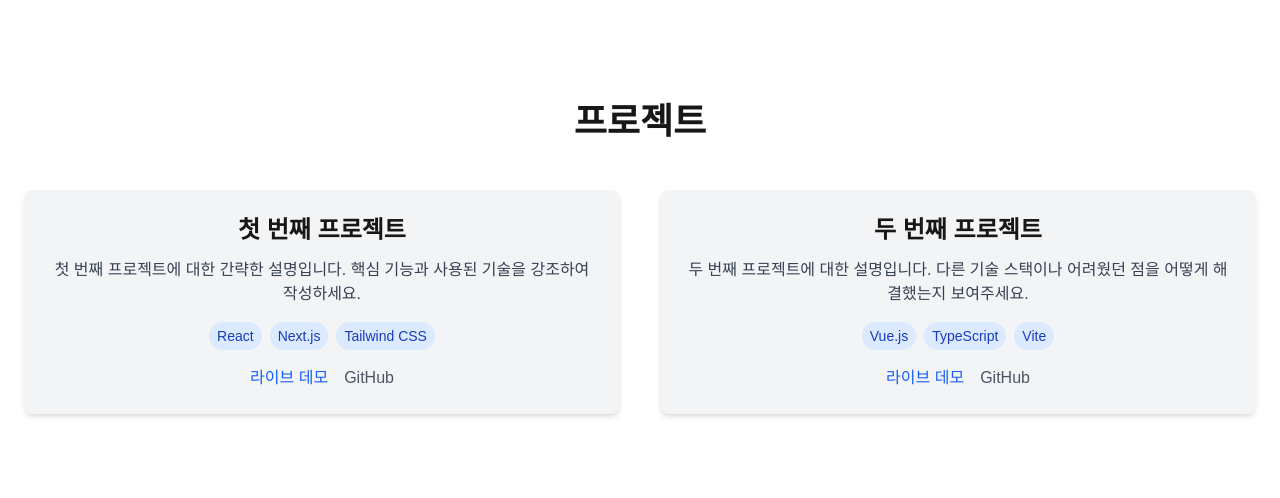
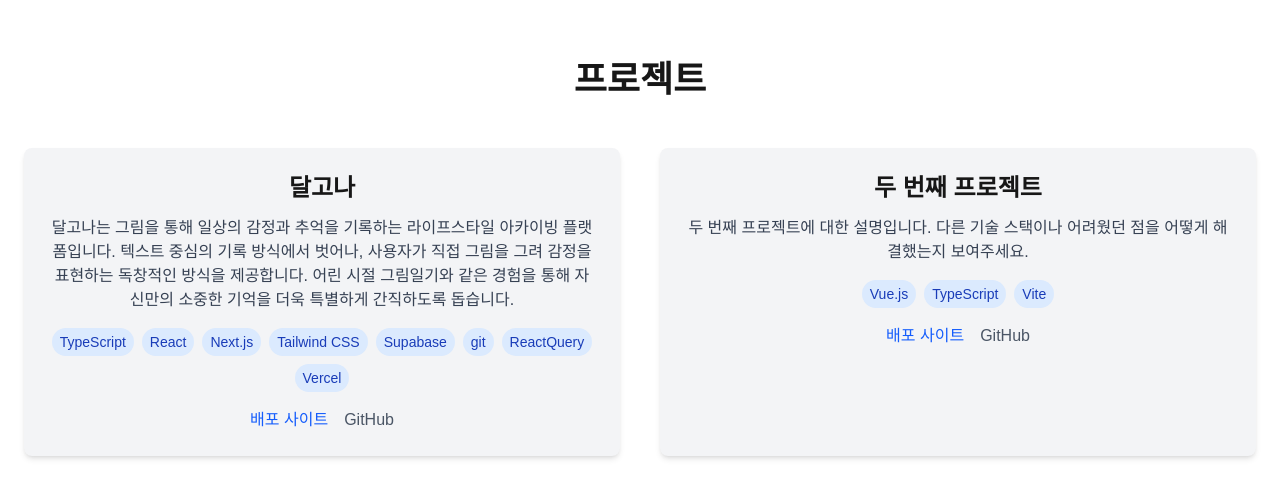
Before and after one commit to johj703/johj703.github.io, a Next.js app: page / in a window 1280 px wide. Shown: the part 2542-3040 px from the top of the page. Built offline with nearby package versions, Linux system fonts and the light colour scheme.

Commit message:
🔧fix: 첫 번째 프로젝트 제목, 설명, 스택, 배포 사이트, GitHub 주소 추가

```diff
--- a/src/components/Projects.tsx
+++ b/src/components/Projects.tsx
@@ -1,39 +1,77 @@
-import React from 'react';
+import React from "react";
 
 // 진행했던 프로젝트 정보로 수정하세요.
 const projects = [
   {
-    title: '첫 번째 프로젝트',
-    description: '첫 번째 프로젝트에 대한 간략한 설명입니다. 핵심 기능과 사용된 기술을 강조하여 작성하세요.',
-    tech: ['React', 'Next.js', 'Tailwind CSS'],
-    liveUrl: '#', // 실제 배포된 주소로 변경
-    repoUrl: '#', // 실제 깃허브 주소로 변경
+    title: "달고나",
+    description:
+      "달고나는 그림을 통해 일상의 감정과 추억을 기록하는 라이프스타일 아카이빙 플랫폼입니다. 텍스트 중심의 기록 방식에서 벗어나, 사용자가 직접 그림을 그려 감정을 표현하는 독창적인 방식을 제공합니다. 어린 시절 그림일기와 같은 경험을 통해 자신만의 소중한 기억을 더욱 특별하게 간직하도록 돕습니다.",
+    tech: [
+      "TypeScript",
+      "React",
+      "Next.js",
+      "Tailwind CSS",
+      "Supabase",
+      "git",
+      "ReactQuery",
+      "Vercel",
+    ],
+    liveUrl: "https://dalgona.vercel.app/",
+    repoUrl: "https://github.com/johj703/dalgona",
   },
   {
-    title: '두 번째 프로젝트',
-    description: '두 번째 프로젝트에 대한 설명입니다. 다른 기술 스택이나 어려웠던 점을 어떻게 해결했는지 보여주세요.',
-    tech: ['Vue.js', 'TypeScript', 'Vite'],
-    liveUrl: '#',
-    repoUrl: '#',
+    title: "두 번째 프로젝트",
+    description:
+      "두 번째 프로젝트에 대한 설명입니다. 다른 기술 스택이나 어려웠던 점을 어떻게 해결했는지 보여주세요.",
+    tech: ["Vue.js", "TypeScript", "Vite"],
+    liveUrl: "#",
+    repoUrl: "#",
   },
 ];
 
 const Projects = () => {
   return (
-    <section id="projects" className="min-h-screen flex items-center justify-center bg-white">
+    <section
+      id="projects"
+      className="min-h-screen flex items-center justify-center bg-white"
+    >
       <div className="container mx-auto px-6 text-center">
         <h2 className="text-4xl font-bold mb-12">프로젝트</h2>
         <div className="grid grid-cols-1 md:grid-cols-2 gap-10">
           {projects.map((project) => (
-            <div key={project.title} className="bg-gray-100 p-6 rounded-lg shadow-md">
+            <div
+              key={project.title}
+              className="bg-gray-100 p-6 rounded-lg shadow-md"
+            >
               <h3 className="text-2xl font-bold mb-3">{project.title}</h3>
               <p className="text-gray-700 mb-4">{project.description}</p>
               <div className="flex flex-wrap justify-center gap-2 mb-4">
-                {project.tech.map(t => <span key={t} className="bg-blue-100 text-blue-800 px-2 py-1 rounded-full text-sm">{t}</span>)}
+                {project.tech.map((t) => (
+                  <span
+                    key={t}
+                    className="bg-blue-100 text-blue-800 px-2 py-1 rounded-full text-sm"
+                  >
+                    {t}
+                  </span>
+                ))}
               </div>
               <div className="flex justify-center space-x-4">
-                <a href={project.liveUrl} target="_blank" rel="noopener noreferrer" className="text-blue-600 hover:underline">라이브 데모</a>
-                <a href={project.repoUrl} target="_blank" rel="noopener noreferrer" className="text-gray-600 hover:underline">GitHub</a>
+                <a
+                  href={project.liveUrl}
+                  target="_blank"
+                  rel="noopener noreferrer"
+                  className="text-blue-600 hover:underline"
+                >
+                  배포 사이트
+                </a>
+                <a
+                  href={project.repoUrl}
+                  target="_blank"
+                  rel="noopener noreferrer"
+                  className="text-gray-600 hover:underline"
+                >
+                  GitHub
+                </a>
               </div>
             </div>
           ))}
```
